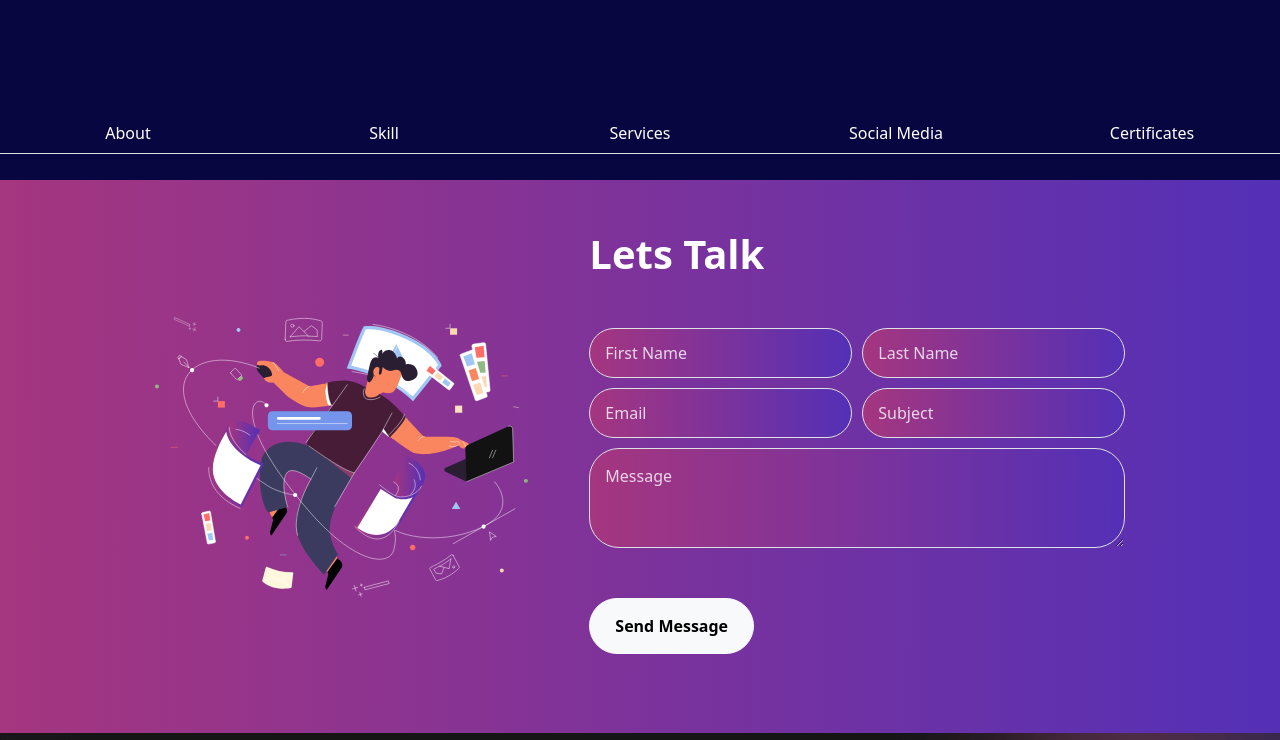
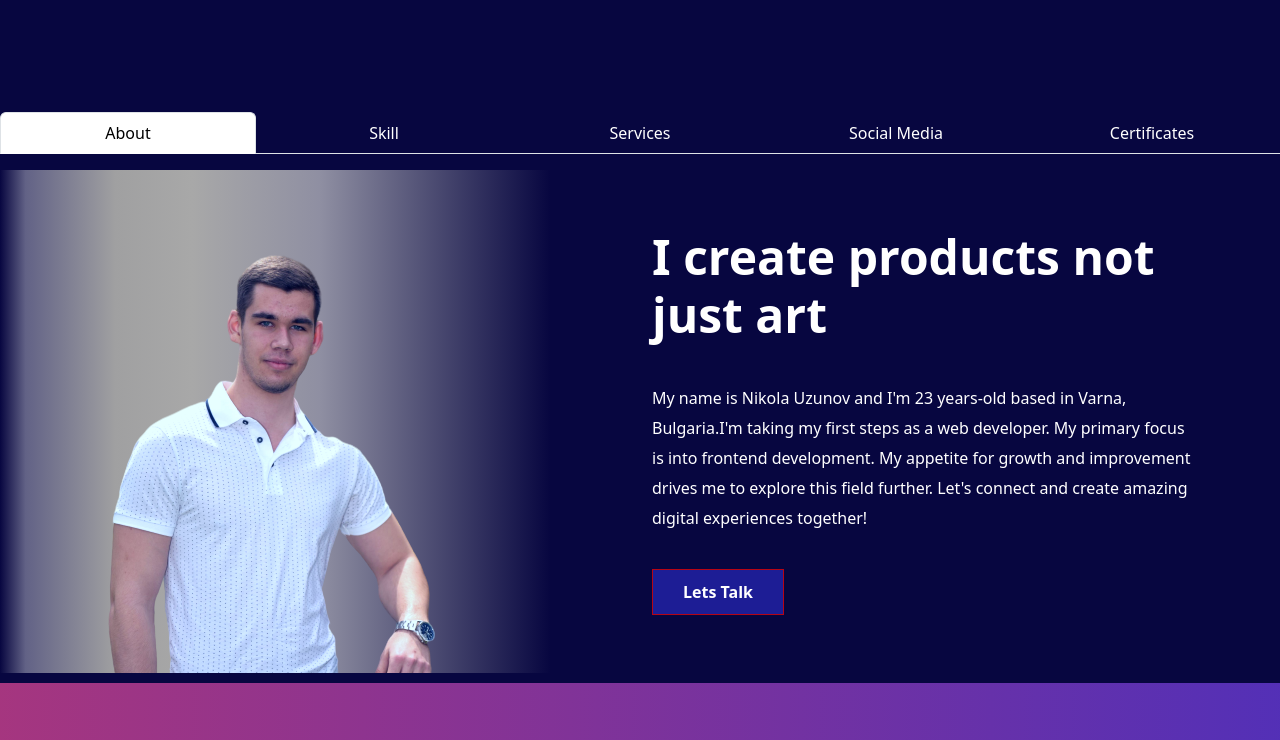
Before and after one commit to Nikolla2000/React-Portfolio-Website, a React (Vite) app in the folder client/: page / in a window 1280 px wide. Shown: the part 974-1714 px from the top of the page. Built offline with nearby package versions, Linux system fonts and the light colour scheme.

Commit message:
Added animation to my image in the About Section in the Home Page and made it default active tab

```diff
--- a/client/src/Components/About/AboutSection.jsx
+++ b/client/src/Components/About/AboutSection.jsx
@@ -14,7 +14,7 @@ const AboutSection = () => {
                 About Me
             </h1>
             <Tabs
-            defaultActiveKey="profile"
+            defaultActiveKey="about"
             id="justify-tab-example"
             className="mb-3"
             justify
--- a/client/src/Components/About/Tabs/AboutTab.jsx
+++ b/client/src/Components/About/Tabs/AboutTab.jsx
@@ -3,6 +3,7 @@ import Row from 'react-bootstrap/Row';
 import Col from 'react-bootstrap/Col';
 import Button from 'react-bootstrap/Button'
 import { useEffect, useState } from 'react';
+import "animate.css"
 
 const AboutTab = () => {
     const [showGlowingLight, setShowGlowingLight] = useState(true)
@@ -25,7 +26,7 @@ const AboutTab = () => {
             <Container>
                 <Row className='justify-content-md-center align-items-center'>
                     <Col>
-                        <div className="about-img-wrapper">
+                        <div className="about-img-wrapper animate__animated animate__fadeInLeft">
                             <img src="../../../../src/assets/images/myImage4.png" alt="Image-of-myself" />
                         </div>
                     </Col>
```
